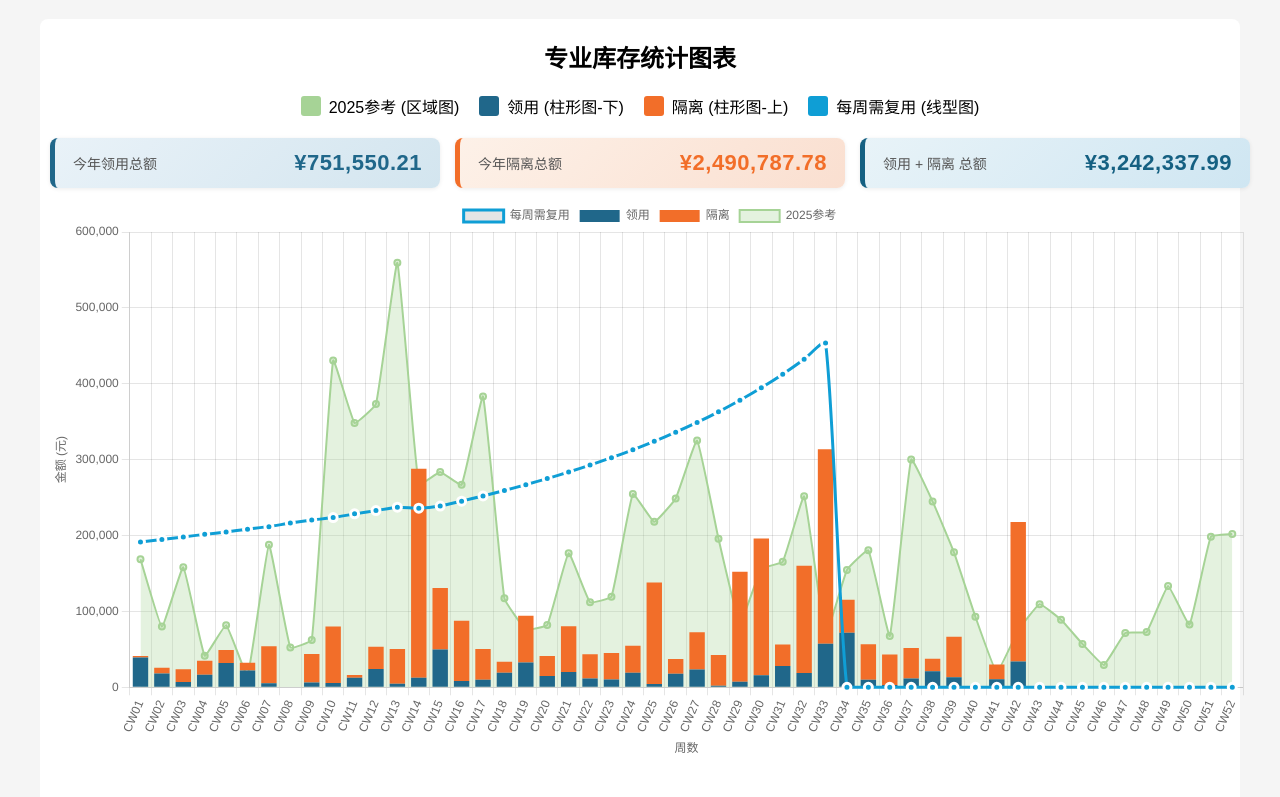
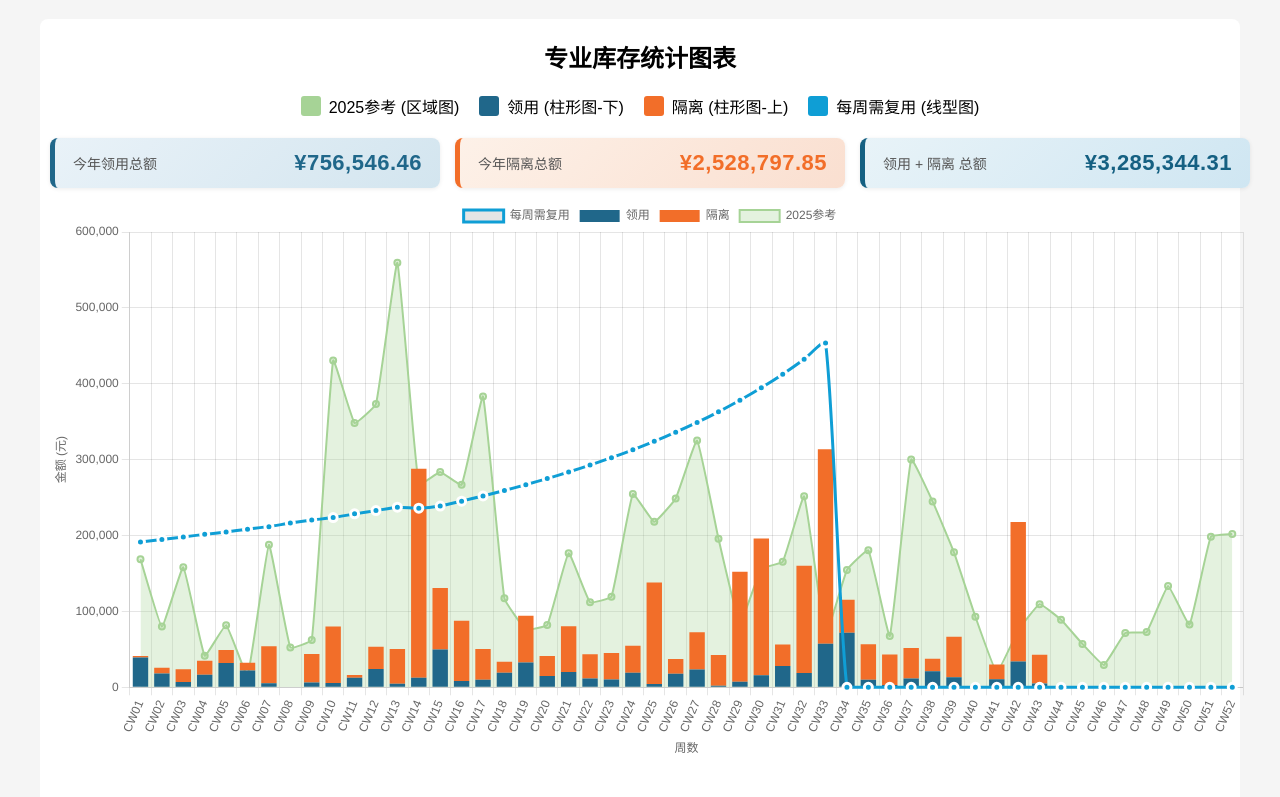
Before and after one commit to alaxu666/alaxu666.github.io, a plain HTML site: page yanfeng/库存数据/专业库存图表.html in a window 1280 px wide. Shown: the top 797 px of the page. Drawn offline with nearby package versions, Linux system fonts and the light colour scheme.

Commit message:
2026-10-27更新

```diff
--- a/yanfeng/库存数据/专业库存图表.html
+++ b/yanfeng/库存数据/专业库存图表.html
@@ -155,15 +155,15 @@
         <div class="stats-row">
             <div class="stat-card ly">
                 <span class="stat-label">今年领用总额</span>
-                <span class="stat-value">¥751,550.21</span>
+                <span class="stat-value">¥756,546.46</span>
             </div>
             <div class="stat-card gl">
                 <span class="stat-label">今年隔离总额</span>
-                <span class="stat-value">¥2,490,787.78</span>
+                <span class="stat-value">¥2,528,797.85</span>
             </div>
             <div class="stat-card all">
                 <span class="stat-label">领用 + 隔离 总额</span>
-                <span class="stat-value">¥3,242,337.99</span>
+                <span class="stat-value">¥3,285,344.31</span>
             </div>
         </div>
         <canvas id="mainChart" width="1200" height="560" style="width:1200px;height:560px"></canvas>
@@ -183,21 +183,21 @@
     <div class="data-info">
         <h3>图表说明</h3>
         <ul><li>区域图 (绿色)：2025年每周金额趋势</li><li>柱形图 (蓝色+橙色)：领用（下）+ 隔离（上）</li><li>线型图 (蓝色)：每周需复用金额</li><li>横向条形图：项目领用、隔离人隔离、项目退库 TOP15</li></ul>
-        <p>数据更新时间：2026-10-20 14:00:01</p>
+        <p>数据更新时间：2026-10-27 14:00:18</p>
     </div>
 </div>
 <script>
     const weekData = ["CW01", "CW02", "CW03", "CW04", "CW05", "CW06", "CW07", "CW08", "CW09", "CW10", "CW11", "CW12", "CW13", "CW14", "CW15", "CW16", "CW17", "CW18", "CW19", "CW20", "CW21", "CW22", "CW23", "CW24", "CW25", "CW26", "CW27", "CW28", "CW29", "CW30", "CW31", "CW32", "CW33", "CW34", "CW35", "CW36", "CW37", "CW38", "CW39", "CW40", "CW41", "CW42", "CW43", "CW44", "CW45", "CW46", "CW47", "CW48", "CW49", "CW50", "CW51", "CW52"];
     const data2025 = [168789.0, 79946.0, 158178.0, 41569.0, 81829.0, 15411.0, 187692.0, 52542.0, 62410.0, 430738.0, 348364.0, 373268.0, 559505.0, 267022.0, 283591.0, 266871.0, 383310.0, 117195.0, 76143.0, 82031.0, 176729.0, 112134.0, 119438.0, 254698.0, 218033.0, 248788.0, 325148.0, 195769.0, 84239.0, 156130.0, 165493.0, 251658.0, 68501.0, 154553.0, 180517.0, 67645.0, 300234.0, 244991.0, 177852.0, 92895.0, 20018.0, 74795.43, 109569.64, 88882.0, 57137.23, 29438.97, 71533.0, 72869.0, 133524.0, 82616.3, 198522.38, 201928.51];
-    const dataLY = [39212.67302, 18011.94, 7069.0, 16370.62, 32164.85, 22067.6, 5174.75, 0.0, 6189.0, 5559.0, 12715.0, 23974.0, 4690.0, 12642.0, 49831.52, 8274.18, 10028.95, 19145.79, 32515.61, 14804.53, 20010.88, 11587.77, 10108.42, 19077.96, 4467.99, 17887.41, 23278.9, 2055.94, 7397.81, 15858.64, 28029.86, 18952.24, 57492.89, 71761.27, 9983.32, 2927.84, 11446.55, 20975.69, 13344.23, 0.0, 10540.04, 33923.55, 0.0, 0.0, 0.0, 0.0, 0.0, 0.0, 0.0, 0.0, 0.0, 0.0];
-    const dataGL = [1965.93, 7639.05, 16551.0, 18694.04, 16873.42, 10337.01, 48919.0, 0.0, 37528.0, 74532.0, 3435.0, 29564.0, 45742.0, 275190.0, 80938.47, 79314.84, 40263.29, 14617.11, 61607.24, 26297.7, 60406.8, 31869.85, 35218.34, 35640.93, 133502.74, 19419.21, 49410.11, 40440.52, 144858.54, 180194.3, 28351.6, 141088.16, 256316.48, 43445.84, 46622.05, 40230.32, 40209.36, 16678.75, 53407.35, 0.0, 19487.19, 183980.24, 0.0, 0.0, 0.0, 0.0, 0.0, 0.0, 0.0, 0.0, 0.0, 0.0];
+    const dataLY = [39212.67302, 18011.94, 7069.0, 16370.62, 32164.85, 22067.6, 5174.75, 0.0, 6189.0, 5559.0, 12715.0, 23974.0, 4690.0, 12642.0, 49831.52, 8274.18, 10028.95, 19145.79, 32515.61, 14804.53, 20010.88, 11587.77, 10108.42, 19077.96, 4467.99, 17887.41, 23278.9, 2055.94, 7397.81, 15858.64, 28029.86, 18952.24, 57492.89, 71761.27, 9983.32, 2927.84, 11446.55, 20975.69, 13344.23, 0.0, 10540.04, 33923.55, 4996.25, 0.0, 0.0, 0.0, 0.0, 0.0, 0.0, 0.0, 0.0, 0.0];
+    const dataGL = [1965.93, 7639.05, 16551.0, 18694.04, 16873.42, 10337.01, 48919.0, 0.0, 37528.0, 74532.0, 3435.0, 29564.0, 45742.0, 275190.0, 80938.47, 79314.84, 40263.29, 14617.11, 61607.24, 26297.7, 60406.8, 31869.85, 35218.34, 35640.93, 133502.74, 19419.21, 49410.11, 40440.52, 144858.54, 180194.3, 28351.6, 141088.16, 256316.48, 43445.84, 46622.05, 40230.32, 40209.36, 16678.75, 53407.35, 0.0, 19487.19, 183980.24, 38010.07, 0.0, 0.0, 0.0, 0.0, 0.0, 0.0, 0.0, 0.0, 0.0];
     const dataFY = [191515.796095769, 194768.047195686, 198191.0081396, 201520.117285306, 204696.822437083, 208362.614191064, 211716.285151739, 216421.091488444, 220346.184476818, 223607.932953023, 228547.407547143, 232815.929682439, 237375.5279245, 236081.772230256, 238853.134920526, 245308.625053514, 252122.753527222, 259326.260770857, 266953.503734706, 275043.003847879, 283638.097718125, 292787.713773548, 302547.304232667, 312979.969895862, 324157.825963571, 336163.67136963, 349093.043345385, 363056.7650792, 378184.130290833, 394626.918564348, 412564.505771818, 432210.434618095, 453820.956349, 0.0, 0.0, 0.0, 0.0, 0.0, 0.0, 0.0, 0.0, 0.0, 0.0, 0.0, 0.0, 0.0, 0.0, 0.0, 0.0, 0.0, 0.0, 0.0];
-    const projectNames = ["260293-MBEAM V530 welding machne", "260261-T6 DAB门盖包覆胎模Serbia增量", "260202-G67 热压-T1=1门地图带-预包", "260184-Tesla HLD 嵌饰板包覆复制模前门", "260211-G67热压设备-改造1号机器-已经在康威路", "260168-815D825D Over Head Console Flexible Robotic Automatic Assembly Line", "260235-WD MCA DP Sonic welding Cell and tools (modification)", "260191-DAF IP 火焰胎模", "260263-JH-B 2S模架改压机", "260014-R758&R745 EOL设备改造", "260239-WD MCA lamination machine", "260206-G67热压T5=1门TS", "260187-EIC 2S 发泡模架改压机", "260241-WD MCA upper lamination tool (RH)", "260250-金桥SHD-IP倍速链装配线"];
-    const projectValues = [59921.87791540001, 24892.42668832, 4151.56, 2450.0, 769.4599999999999, 714.7, 592.5856361, 528.2196955, 395.596, 140.16, 125.12639999999999, 119.3, 96.99576642, 38.019999999999996, 28.072944829999997];
-    const isolatorNames = ["报废", "郝秀霞", "刘璟华", "管黎峰", "许世阳", "邢舟"];
-    const isolatorValues = [192075.87581360003, 59921.87791540001, 528.2196955, 439.56, 200.60000000000002, 129.29999999999998];
-    const returnNames = ["260293-Mercedes-Benz,V530-IP,welding"];
-    const returnValues = [1081.04];
+    const projectNames = ["261022-", "260260-T6 DAB门盖包覆设备Serbia增量", "260102-SHC CNSL1200小压机", "250275-W530 IP CUN lamination tool", "250168-AU40x PA DP Beltline FD Lamination Tool LH", "260237-MCM IP项目金桥2s发泡模架改造", "260187-EIC 2S 发泡模架改压机", "260207-G67热压 T6=2门 SSR TS", "260233-标准2050单工位压机（柳州）", "260243-BYD,DP,LAMINATION", "260191-DAF IP 火焰胎模", "260044-F05 CNSL包覆压机"];
+    const projectValues = [658295.841727644, 14079.84280642, 2124.0, 1440.0, 754.8, 436.4276, 239.2, 202.78, 53.0, 46.0, 39.68, 10.6];
+    const isolatorNames = ["焦明行", "王浩", "丁宝强"];
+    const isolatorValues = [658295.841727644, 25830.022083800002, 2124.0];
+    const returnNames = [];
+    const returnValues = [];
 
     new Chart(document.getElementById('mainChart'), {
         type:'bar', data:{ labels:weekData, datasets:[
```
